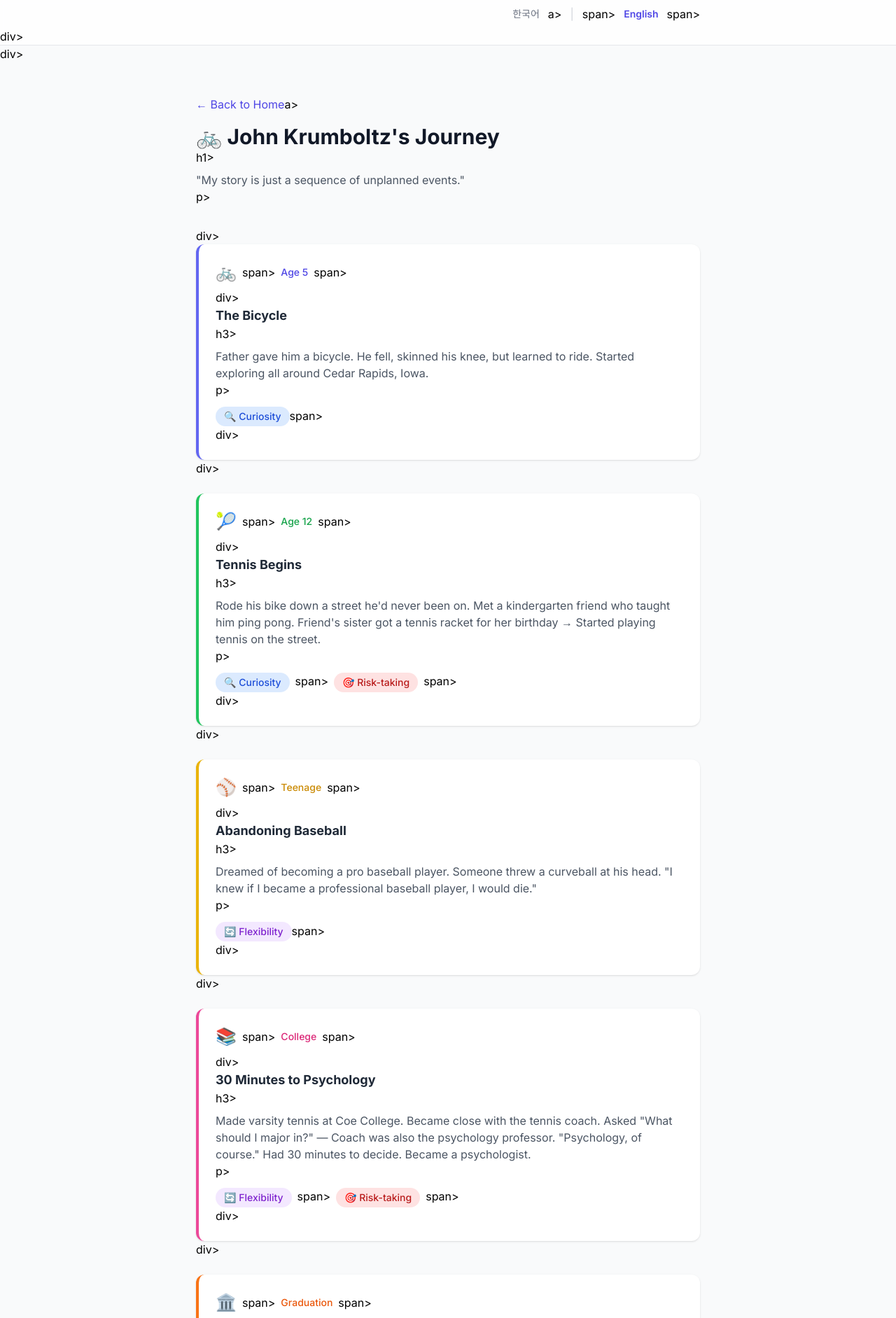
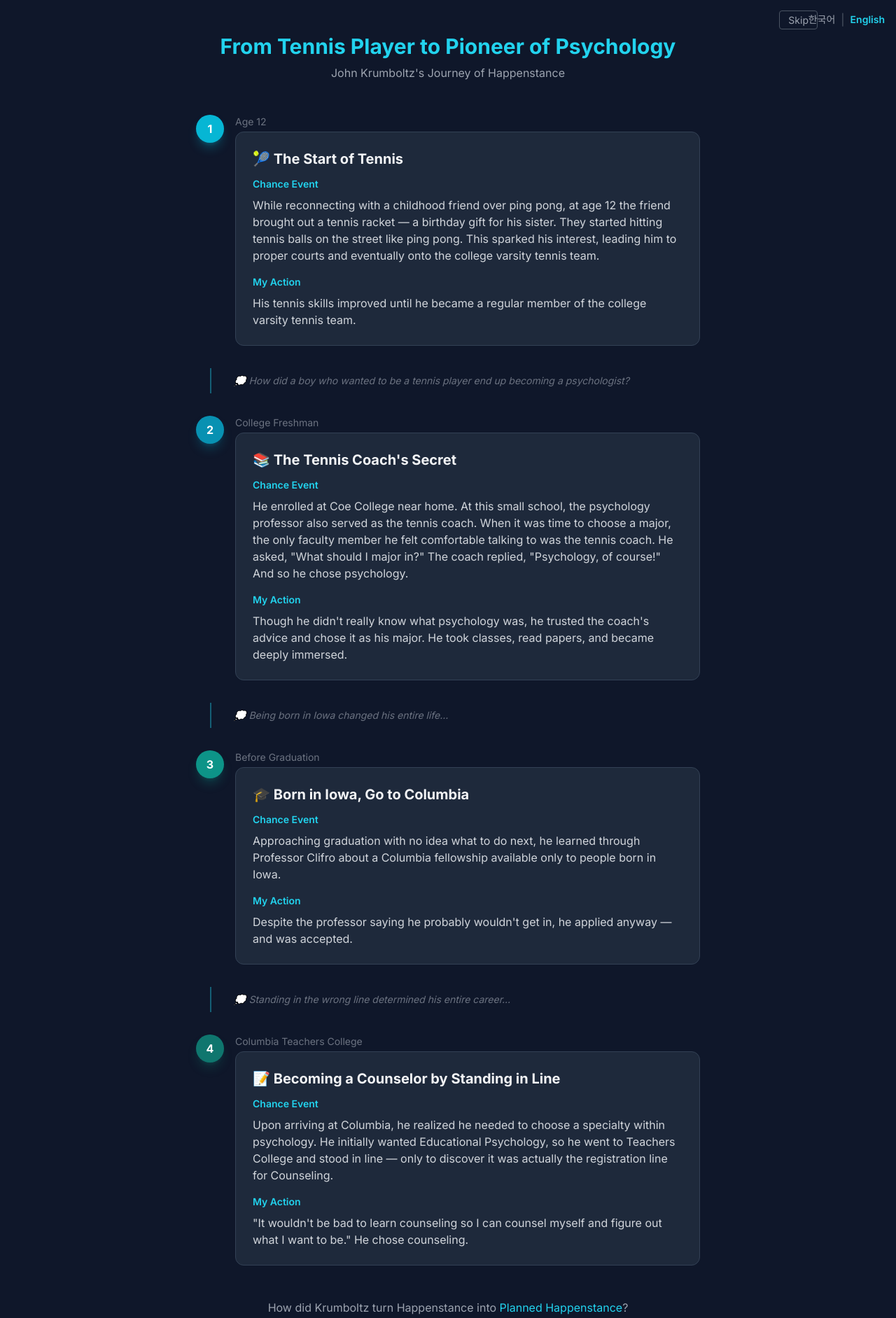
Before and after one commit to hmstory/planned-happenstance-en, a website: page public/krumboltz.html in a window 1280 px wide. Shown: the top 1883 px of the page at 70% size. Drawn offline with nearby package versions, Linux system fonts and the light colour scheme.

Commit message:
Fix broken HTML tags in krumboltz.html

```diff
--- a/public/krumboltz.html
+++ b/public/krumboltz.html
@@ -3,135 +3,76 @@
 <head>
     <meta charset="UTF-8">
     <meta name="viewport" content="width=device-width, initial-scale=1.0">
-        <title>Krumboltz's Story - Planned Happenstance</title>
+    <title>Krumboltz's Journey of Happenstance</title>
     <script src="https://cdn.tailwindcss.com"></script>
-      <style>
-                @import url('https://fonts.googleapis.com/css2?family=Inter:wght@400;500;600;700&display=swap');
-                body { font-family: 'Inter', sans-serif; }
-            </style>
+    <link href="https://fonts.googleapis.com/css2?family=Inter:wght@400;500;600;700&display=swap" rel="stylesheet">
+    <style>body { font-family: 'Inter', sans-serif; }</style>
 </head>
-  <body class="bg-gray-50 min-h-screen">
-        <!-- Language Switcher -->
-        <div class="bg-white/80 backdrop-blur-sm border-b border-gray-200">
-                  <div class="max-w-3xl mx-auto px-6 py-2 flex justify-end items-center gap-3">
-                                <a href="https://planned-happenstance.vercel.app/krumboltz.html"
-                                                 class="text-sm text-gray-500 hover:text-indigo-600 transition">
-                                                  한국어
-                                </a>a>
-                                <span class="text-gray-300">|</span>span>
-                                <span class="text-sm font-semibold text-indigo-600">English</span>span>
-                  </div>div>
-        </div>div>
-
+<body class="bg-slate-900 min-h-screen">
+    <div class="fixed top-0 right-0 p-4 z-50">
+        <div class="flex items-center gap-2">
+            <a href="https://planned-happenstance.vercel.app/krumboltz_example_final.html" class="text-sm text-gray-400 hover:text-cyan-400 transition">한국어</a>
+            <span class="text-gray-600">|</span>
+            <span class="text-sm font-semibold text-cyan-400">English</span>
+        </div>
+    </div>
+    <div class="fixed top-4 right-28 z-50">
+        <a href="/skills.html" class="text-sm text-gray-400 border border-gray-600 px-3 py-1 rounded hover:text-cyan-400 hover:border-cyan-400 transition">Skip</a>
+    </div>
     <div class="max-w-3xl mx-auto px-6 py-12">
-                  <!-- Header -->
-                  <div class="mb-8">
-                                <a href="/" class="text-indigo-600 hover:underline">← Back to Home</a>a>
-                                <h1 class="text-3xl font-bold text-gray-900 mt-4">🚲 John Krumboltz's Journey</h1>h1>
-                                <p class="text-gray-600 mt-2">"My story is just a sequence of unplanned events."</p>p>
-                  </div>div>
-
-                  <!-- Timeline -->
-                  <div class="space-y-6">
-                                <div class="bg-white rounded-xl shadow p-6 border-l-4 border-indigo-500">
-                                                  <div class="flex items-center gap-2 mb-2">
-                                                                        <span class="text-2xl">🚲</span>span>
-                                                                        <span class="text-sm font-medium text-indigo-600">Age 5</span>span>
-                                                  </div>div>
-                                                  <h3 class="font-bold text-lg text-gray-800">The Bicycle</h3>h3>
-                                                  <p class="text-gray-600 mt-2">Father gave him a bicycle. He fell, skinned his knee, but learned to ride. Started exploring all around Cedar Rapids, Iowa.</p>p>
-                                                  <div class="mt-3">
-                                                                        <span class="inline-block bg-blue-100 text-blue-700 px-3 py-1 rounded-full text-sm font-medium">🔍 Curiosity</span>span>
-                                                  </div>div>
-                                </div>div>
-
-                                <div class="bg-white rounded-xl shadow p-6 border-l-4 border-green-500">
-                                                  <div class="flex items-center gap-2 mb-2">
-                                                                        <span class="text-2xl">🎾</span>span>
-                                                                        <span class="text-sm font-medium text-green-600">Age 12</span>span>
-                                                  </div>div>
-                                                  <h3 class="font-bold text-lg text-gray-800">Tennis Begins</h3>h3>
-                                                  <p class="text-gray-600 mt-2">Rode his bike down a street he'd never been on. Met a kindergarten friend who taught him ping pong. Friend's sister got a tennis racket for her birthday → Started playing tennis on the street.</p>p>
-                                                  <div class="mt-3 flex gap-2 flex-wrap">
-                                                                        <span class="inline-block bg-blue-100 text-blue-700 px-3 py-1 rounded-full text-sm font-medium">🔍 Curiosity</span>span>
-                                                                        <span class="inline-block bg-red-100 text-red-700 px-3 py-1 rounded-full text-sm font-medium">🎯 Risk-taking</span>span>
-                                                  </div>div>
-                                </div>div>
-
-                                <div class="bg-white rounded-xl shadow p-6 border-l-4 border-yellow-500">
-                                                  <div class="flex items-center gap-2 mb-2">
-                                                                        <span class="text-2xl">⚾</span>span>
-                                                                        <span class="text-sm font-medium text-yellow-600">Teenage</span>span>
-                                                  </div>div>
-                                                  <h3 class="font-bold text-lg text-gray-800">Abandoning Baseball</h3>h3>
-                                                  <p class="text-gray-600 mt-2">Dreamed of becoming a pro baseball player. Someone threw a curveball at his head. "I knew if I became a professional baseball player, I would die."</p>p>
-                                                  <div class="mt-3">
-                                                                        <span class="inline-block bg-purple-100 text-purple-700 px-3 py-1 rounded-full text-sm font-medium">🔄 Flexibility</span>span>
-                                                  </div>div>
-                                </div>div>
-
-                                <div class="bg-white rounded-xl shadow p-6 border-l-4 border-pink-500">
-                                                  <div class="flex items-center gap-2 mb-2">
-                                                                        <span class="text-2xl">📚</span>span>
-                                                                        <span class="text-sm font-medium text-pink-600">College</span>span>
-                                                  </div>div>
-                                                  <h3 class="font-bold text-lg text-gray-800">30 Minutes to Psychology</h3>h3>
-                                                  <p class="text-gray-600 mt-2">Made varsity tennis at Coe College. Became close with the tennis coach. Asked "What should I major in?" — Coach was also the psychology professor. "Psychology, of course." Had 30 minutes to decide. Became a psychologist.</p>p>
-                                                  <div class="mt-3 flex gap-2 flex-wrap">
-                                                                        <span class="inline-block bg-purple-100 text-purple-700 px-3 py-1 rounded-full text-sm font-medium">🔄 Flexibility</span>span>
-                                                                        <span class="inline-block bg-red-100 text-red-700 px-3 py-1 rounded-full text-sm font-medium">🎯 Risk-taking</span>span>
-                                                  </div>div>
-                                </div>div>
-
-                                <div class="bg-white rounded-xl shadow p-6 border-l-4 border-orange-500">
-                                                  <div class="flex items-center gap-2 mb-2">
-                                                                        <span class="text-2xl">🏛️</span>span>
-                                                                        <span class="text-sm font-medium text-orange-600">Graduation</span>span>
-                                                  </div>div>
-                                                  <h3 class="font-bold text-lg text-gray-800">Iowa-Only Fellowship</h3>h3>
-                                                  <p class="text-gray-600 mt-2">Didn't know what to do after graduation. Professor mentioned a Columbia fellowship for people born in Iowa. "You can apply, but you probably won't get it." Applied anyway. Got accepted.</p>p>
-                                                  <div class="mt-3 flex gap-2 flex-wrap">
-                                                                        <span class="inline-block bg-green-100 text-green-700 px-3 py-1 rounded-full text-sm font-medium">💪 Persistence</span>span>
-                                                                        <span class="inline-block bg-red-100 text-red-700 px-3 py-1 rounded-full text-sm font-medium">🎯 Risk-taking</span>span>
-                                                  </div>div>
-                                </div>div>
-
-                                <div class="bg-white rounded-xl shadow p-6 border-l-4 border-teal-500">
-                                                  <div class="flex items-center gap-2 mb-2">
-                                                                        <span class="text-2xl">📝</span>span>
-                                                                        <span class="text-sm font-medium text-teal-600">Columbia</span>span>
-                                                  </div>div>
-                                                  <h3 class="font-bold text-lg text-gray-800">Counseling by Accident</h3>h3>
-                                                  <p class="text-gray-600 mt-2">Arrived at Columbia's psychology department. "What kind of psychology?" — "Is there more than one kind?" "You're in the wrong place. Go to Teachers College." Stood in line, got asked: "Interested in counseling?" "If I learn counseling, I can counsel myself and figure out what I want to be."</p>p>
-                                                  <div class="mt-3 flex gap-2 flex-wrap">
-                                                                        <span class="inline-block bg-purple-100 text-purple-700 px-3 py-1 rounded-full text-sm font-medium">🔄 Flexibility</span>span>
-                                                                        <span class="inline-block bg-yellow-100 text-yellow-700 px-3 py-1 rounded-full text-sm font-medium">☀️ Optimism</span>span>
-                                                  </div>div>
-                                </div>div>
-
-                                <div class="bg-gradient-to-r from-indigo-500 to-purple-600 rounded-xl shadow-lg p-6 text-white">
-                                                  <div class="flex items-center gap-2 mb-2">
-                                                                        <span class="text-2xl">🏆</span>span>
-                                                                        <span class="text-sm font-medium">Result</span>span>
-                                                  </div>div>
-                                                  <h3 class="font-bold text-lg">54 Years at Stanford</h3>h3>
-                                                  <p class="mt-2 opacity-90">Recruited by H.B. McDaniel to Stanford in 1961. Served for 54 years. Created the Planned Happenstance theory.</p>p>
-                                                  <p class="mt-4 italic">"It's all connected if you look backward."</p>p>
-                                </div>div>
-                  </div>div>
-
-                  <!-- Chain Diagram -->
-                  <div class="mt-8 bg-white rounded-xl shadow p-6 text-center">
-                                <h3 class="font-bold text-gray-800 mb-4">The Chain of Happenstance</h3>h3>
-                                <p class="text-gray-600 text-sm">🚲 Bicycle → 🛣️ New Street → 👦 Friend → 🏓 Ping Pong → 🎾 Tennis → 🎓 Coe College → 👨‍🏫 Coach = Psychology Prof → 📚 Psychology → 🏛️ Columbia → 📝 Counseling → 🏆 Stanford 54 years</p>p>
-                  </div>div>
-
-                  <!-- CTA -->
-                  <div class="mt-12 text-center">
-                                <a href="/skills.html" class="inline-block bg-indigo-600 text-white px-8 py-4 rounded-xl text-lg font-semibold hover:bg-indigo-700 transition shadow-lg">Learn About the 5 Skills →</a>a>
-                  </div>div>
-        </div>div>
-  </body>body>
-</html>html>
-      </style></title>
-  </head>
+        <div class="text-center mb-12">
+            <h1 class="text-3xl font-bold text-cyan-400 mb-2">From Tennis Player to Pioneer of Psychology</h1>
+            <p class="text-gray-400">John Krumboltz's Journey of Happenstance</p>
+        </div>
+        <div class="space-y-8">
+            <div class="relative"><div class="flex items-start gap-4">
+                <div class="flex-shrink-0 w-10 h-10 bg-cyan-500 rounded-full flex items-center justify-center text-white font-bold shadow-lg shadow-cyan-500/30">1</div>
+                <div class="flex-1"><p class="text-gray-500 text-sm mb-1">Age 12</p>
+                    <div class="bg-slate-800 border border-slate-700 rounded-xl p-6">
+                        <h3 class="text-xl font-bold text-gray-100 mb-3">🎾 The Start of Tennis</h3>
+                        <div class="mb-4"><p class="text-cyan-400 text-sm font-semibold mb-2">Chance Event</p><p class="text-gray-300">While reconnecting with a childhood friend over ping pong, at age 12 the friend brought out a tennis racket — a birthday gift for his sister. They started hitting tennis balls on the street like ping pong. This sparked his interest, leading him to proper courts and eventually onto the college varsity tennis team.</p></div>
+                        <div><p class="text-cyan-400 text-sm font-semibold mb-2">My Action</p><p class="text-gray-300">His tennis skills improved until he became a regular member of the college varsity tennis team.</p></div>
+                    </div>
+                </div>
+            </div></div>
+            <div class="ml-5 border-l-2 border-cyan-800 pl-8 py-2"><p class="text-gray-500 italic text-sm">💭 How did a boy who wanted to be a tennis player end up becoming a psychologist?</p></div>
+            <div class="relative"><div class="flex items-start gap-4">
+                <div class="flex-shrink-0 w-10 h-10 bg-cyan-600 rounded-full flex items-center justify-center text-white font-bold shadow-lg shadow-cyan-600/30">2</div>
+                <div class="flex-1"><p class="text-gray-500 text-sm mb-1">College Freshman</p>
+                    <div class="bg-slate-800 border border-slate-700 rounded-xl p-6">
+                        <h3 class="text-xl font-bold text-gray-100 mb-3">📚 The Tennis Coach's Secret</h3>
+                        <div class="mb-4"><p class="text-cyan-400 text-sm font-semibold mb-2">Chance Event</p><p class="text-gray-300">He enrolled at Coe College near home. At this small school, the psychology professor also served as the tennis coach. When it was time to choose a major, the only faculty member he felt comfortable talking to was the tennis coach. He asked, "What should I major in?" The coach replied, "Psychology, of course!" And so he chose psychology.</p></div>
+                        <div><p class="text-cyan-400 text-sm font-semibold mb-2">My Action</p><p class="text-gray-300">Though he didn't really know what psychology was, he trusted the coach's advice and chose it as his major. He took classes, read papers, and became deeply immersed.</p></div>
+                    </div>
+                </div>
+            </div></div>
+            <div class="ml-5 border-l-2 border-cyan-800 pl-8 py-2"><p class="text-gray-500 italic text-sm">💭 Being born in Iowa changed his entire life...</p></div>
+            <div class="relative"><div class="flex items-start gap-4">
+                <div class="flex-shrink-0 w-10 h-10 bg-teal-600 rounded-full flex items-center justify-center text-white font-bold shadow-lg shadow-teal-600/30">3</div>
+                <div class="flex-1"><p class="text-gray-500 text-sm mb-1">Before Graduation</p>
+                    <div class="bg-slate-800 border border-slate-700 rounded-xl p-6">
+                        <h3 class="text-xl font-bold text-gray-100 mb-3">🎓 Born in Iowa, Go to Columbia</h3>
+                        <div class="mb-4"><p class="text-cyan-400 text-sm font-semibold mb-2">Chance Event</p><p class="text-gray-300">Approaching graduation with no idea what to do next, he learned through Professor Clifro about a Columbia fellowship available only to people born in Iowa.</p></div>
+                        <div><p class="text-cyan-400 text-sm font-semibold mb-2">My Action</p><p class="text-gray-300">Despite the professor saying he probably wouldn't get in, he applied anyway — and was accepted.</p></div>
+                    </div>
+                </div>
+            </div></div>
+            <div class="ml-5 border-l-2 border-cyan-800 pl-8 py-2"><p class="text-gray-500 italic text-sm">💭 Standing in the wrong line determined his entire career...</p></div>
+            <div class="relative"><div class="flex items-start gap-4">
+                <div class="flex-shrink-0 w-10 h-10 bg-teal-700 rounded-full flex items-center justify-center text-white font-bold shadow-lg shadow-teal-700/30">4</div>
+                <div class="flex-1"><p class="text-gray-500 text-sm mb-1">Columbia Teachers College</p>
+                    <div class="bg-slate-800 border border-slate-700 rounded-xl p-6">
+                        <h3 class="text-xl font-bold text-gray-100 mb-3">📝 Becoming a Counselor by Standing in Line</h3>
+                        <div class="mb-4"><p class="text-cyan-400 text-sm font-semibold mb-2">Chance Event</p><p class="text-gray-300">Upon arriving at Columbia, he realized he needed to choose a specialty within psychology. He initially wanted Educational Psychology, so he went to Teachers College and stood in line — only to discover it was actually the registration line for Counseling.</p></div>
+                        <div><p class="text-cyan-400 text-sm font-semibold mb-2">My Action</p><p class="text-gray-300">"It wouldn't be bad to learn counseling so I can counsel myself and figure out what I want to be." He chose counseling.</p></div>
+                    </div>
+                </div>
+            </div></div>
+        </div>
+        <div class="mt-12 text-center space-y-4">
+            <p class="text-gray-400">How did Krumboltz turn Happenstance into <span class="text-cyan-400">Planned Happenstance</span>?</p>
+            <a href="/skills.html" class="inline-block bg-gradient-to-r from-cyan-500 to-teal-500 text-white px-8 py-4 rounded-xl text-lg font-semibold hover:from-cyan-600 hover:to-teal-600 transition shadow-lg">See the Skill Analysis →</a>
+        </div>
+    </div>
+</body>
+</html>
```
Lines whose indentation alone changed are shown as unchanged.
